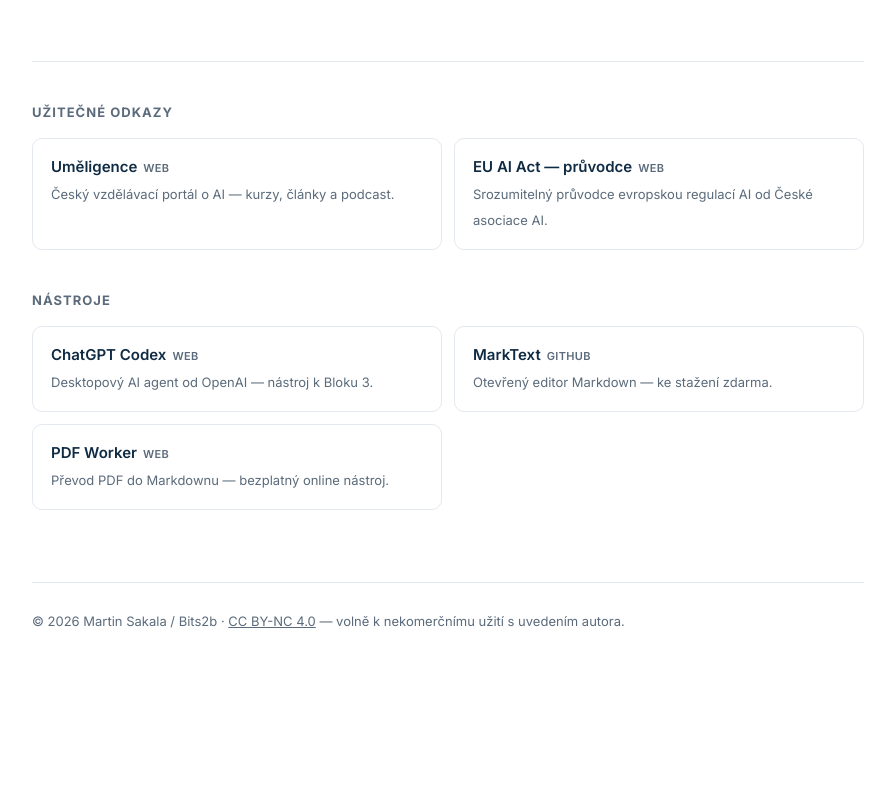
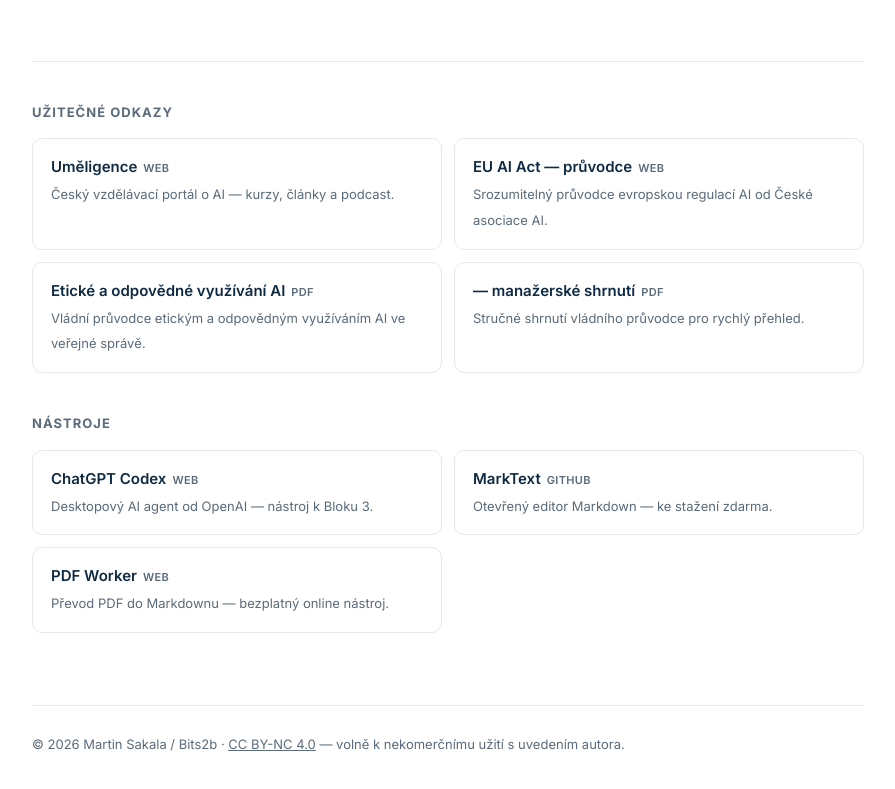
Before and after one commit to martinsakala/ai_skoleni, a plain HTML site: page index.html in a window 1280 px wide. Shown: the part 1465-2254 px from the top of the page, without its empty margins (192-1087 px from the left). Before the commit the page ends 2192 px from the top, so only its background shows below. Drawn offline with Linux system fonts and the light colour scheme.

Commit message:
odkazy: + vládní průvodce etickým využíváním AI (PDF)

```diff
--- a/index.html
+++ b/index.html
@@ -321,6 +321,14 @@
           <span class="res-title">EU AI Act — průvodce<span class="res-host">web</span></span>
           <span class="res-desc">Srozumitelný průvodce evropskou regulací AI od České asociace AI.</span>
         </a>
+        <a class="res-card" href="https://vlada.gov.cz/assets/Statni_sluzba/Dokumenty/Ostatni_dokumenty/Pruvodce-pro-eticke-a-odpovedne-vyuzivani-AI-ve-VS.pdf" target="_blank" rel="noopener">
+          <span class="res-title">Etické a odpovědné využívání AI<span class="res-host">PDF</span></span>
+          <span class="res-desc">Vládní průvodce etickým a odpovědným využíváním AI ve veřejné správě.</span>
+        </a>
+        <a class="res-card" href="https://vlada.gov.cz/assets/Statni_sluzba/Dokumenty/Ostatni_dokumenty/Manazerske-shrnuti.pdf" target="_blank" rel="noopener">
+          <span class="res-title">— manažerské shrnutí<span class="res-host">PDF</span></span>
+          <span class="res-desc">Stručné shrnutí vládního průvodce pro rychlý přehled.</span>
+        </a>
       </div>
 
       <h2 class="res-head">Nástroje</h2>
```
